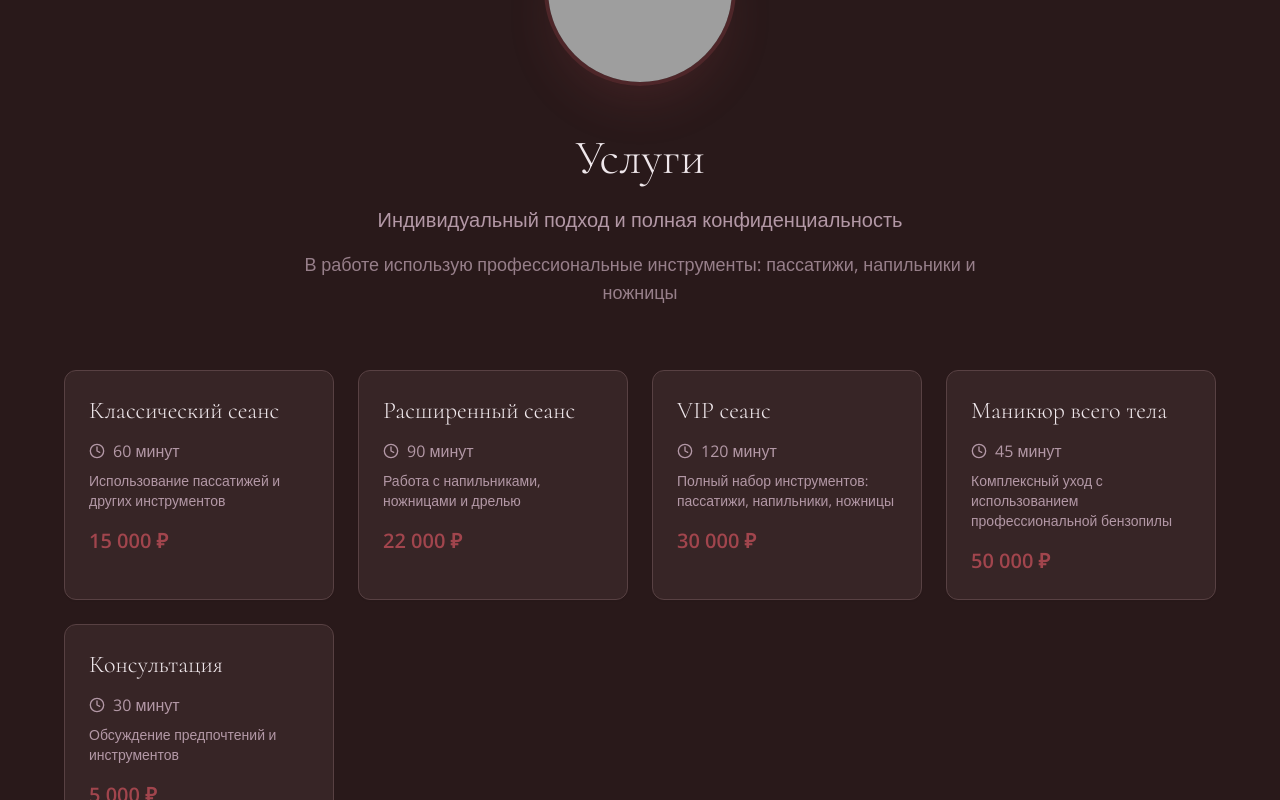
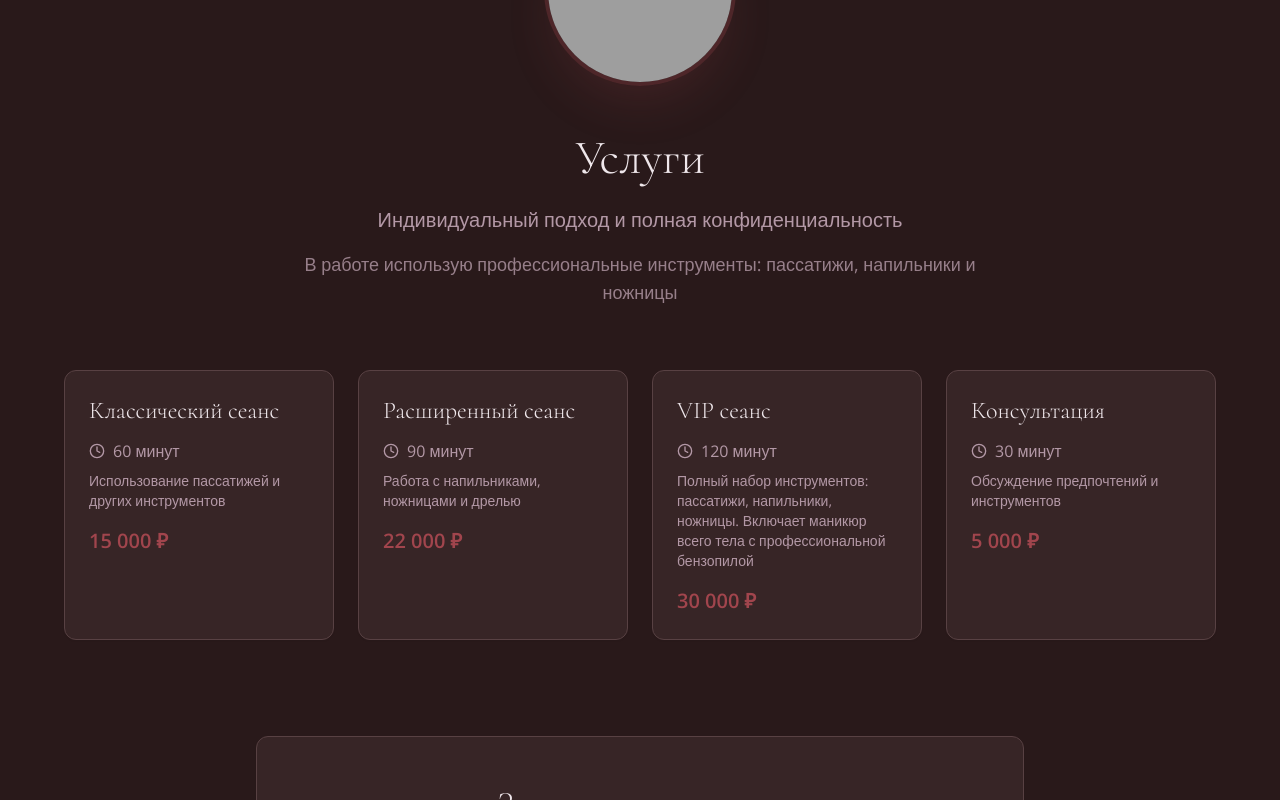
Before and after one commit to pr-poehali-dev/bdsm-salon-anastasiya, a React (Vite) app: page / in a window 1280 px wide. Shown: the part 1002-1802 px from the top of the page. Built offline with nearby package versions, Linux system fonts and the light colour scheme; grey boxes are pictures that could not be loaded.

Commit message:
Перемещение маникюра в VIP

```diff
--- a/src/pages/Index.tsx
+++ b/src/pages/Index.tsx
@@ -32,14 +32,7 @@ const services = [
     name: 'VIP сеанс',
     duration: '120 минут',
     price: '30 000 ₽',
-    description: 'Полный набор инструментов: пассатижи, напильники, ножницы'
-  },
-  {
-    id: '4',
-    name: 'Маникюр всего тела',
-    duration: '45 минут',
-    price: '50 000 ₽',
-    description: 'Комплексный уход с использованием профессиональной бензопилы'
+    description: 'Полный набор инструментов: пассатижи, напильники, ножницы. Включает маникюр всего тела с профессиональной бензопилой'
   },
   {
     id: '5',
```
